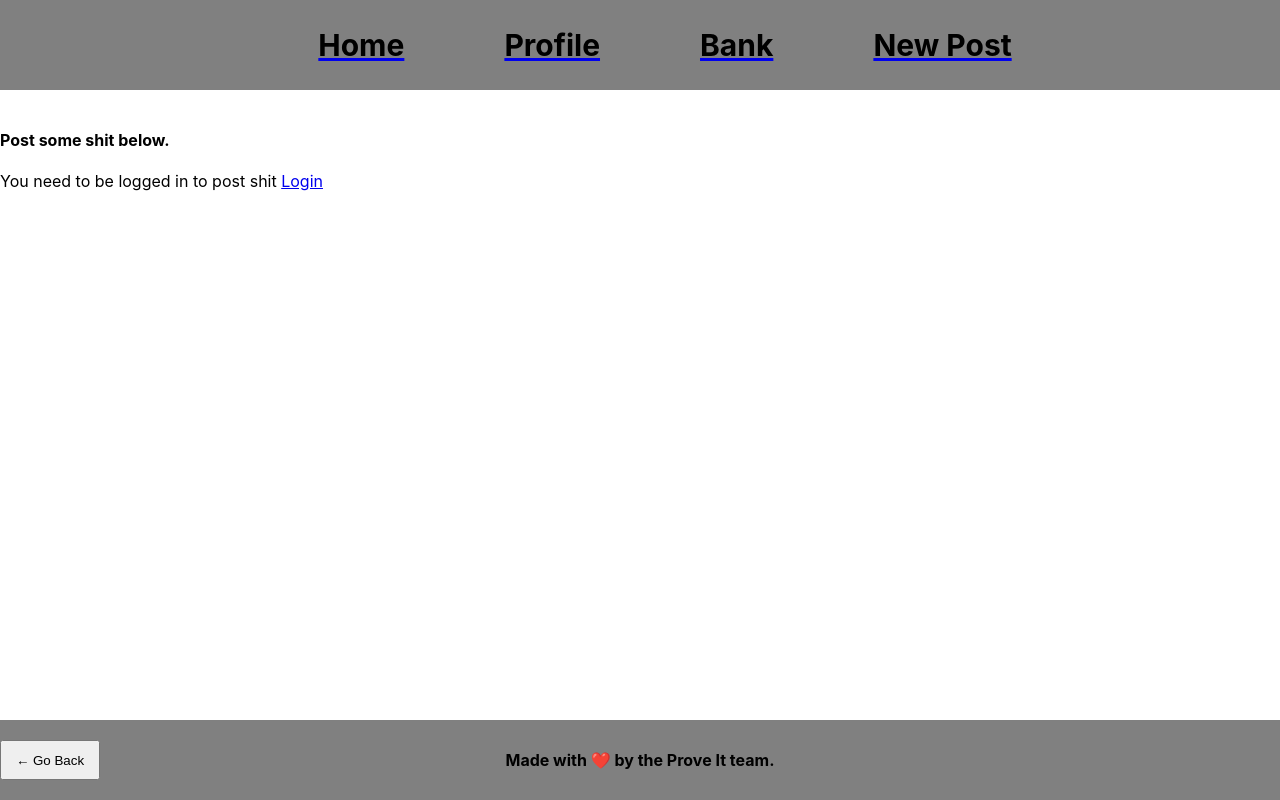
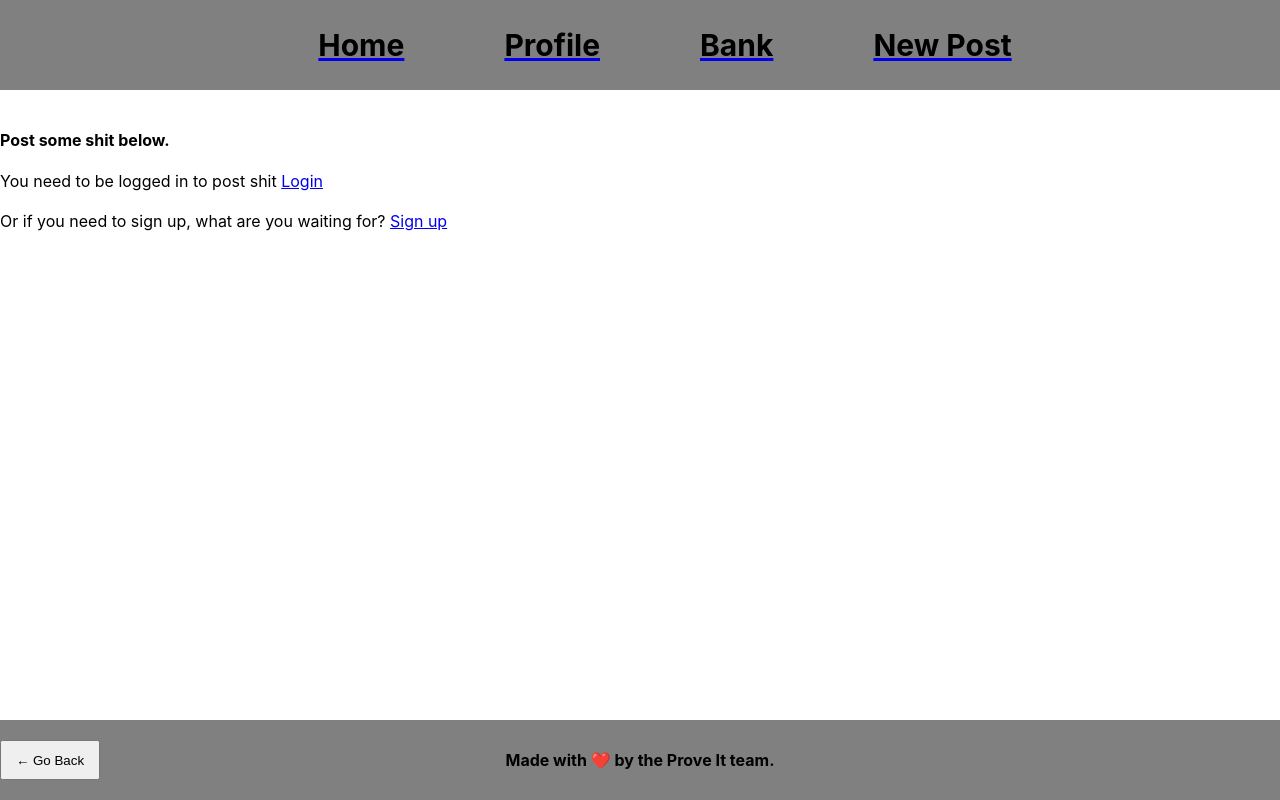
Before and after one commit to KStaySLC/Prove-It, a React (Create React App) app in the folder client/: page /Post in a window 1280 px wide. Built offline with nearby package versions, Linux system fonts and the light colour scheme.

Commit message:
added sign-up option to newpost page

```diff
--- a/client/src/pages/Addpost.jsx
+++ b/client/src/pages/Addpost.jsx
@@ -58,6 +58,10 @@ const PostForm = ({ profileId }) => {
         <p>
           You need to be logged in to post shit{' '}
           <Link to="/login">Login</Link>
+          <br />
+          <br />
+          Or if you need to sign up, what are you waiting for? {' '}
+          <Link to='/signup'>Sign up</Link>
         </p>
       )}
     </div>
```
